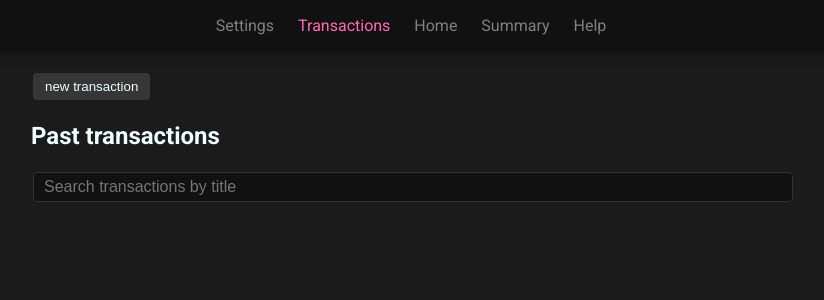
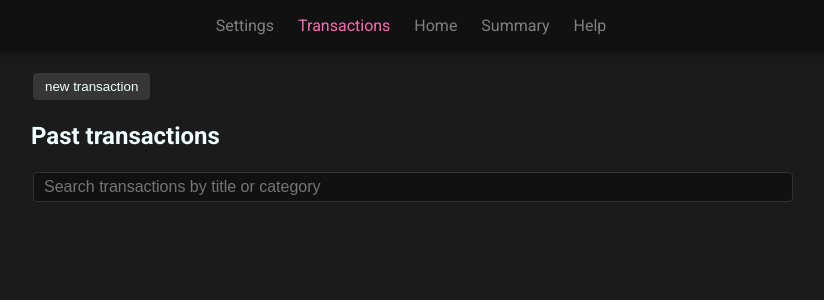
Before and after one commit to yikuansun/perfin, a SvelteKit app: page /transactions in a window 1280 px wide. Shown: the top 300 px of the page, without its empty margins (229-1053 px from the left). Built offline with nearby package versions, Linux system fonts and the light colour scheme.

Commit message:
Search by title or category

```diff
--- a/src/routes/transactions/+page.svelte
+++ b/src/routes/transactions/+page.svelte
@@ -200,10 +200,10 @@
 {/if}
 
 <h2>Past transactions</h2>
-<input type="text" bind:value={searchQuery} placeholder="Search transactions by title"
+<input type="text" bind:value={searchQuery} placeholder="Search transactions by title or category"
     style:width="100%" style:box-sizing="border-box" style:font-size="16px" />
 {#each data.transactions as transaction, transactionIndex}
-    {#if searchQuery == "" || transaction["nickname"].toLowerCase().includes(searchQuery.toLowerCase())}
+    {#if searchQuery == "" || transaction["nickname"].toLowerCase().includes(searchQuery.toLowerCase()) || transaction["tag"].toLowerCase().includes(searchQuery.toLowerCase())}
         <p>
             {#if transaction["nickname"]} <b style:font-size="large">{transaction["nickname"]}</b> <br /> {/if}
             Date: {transaction["date"]} <br />
```
